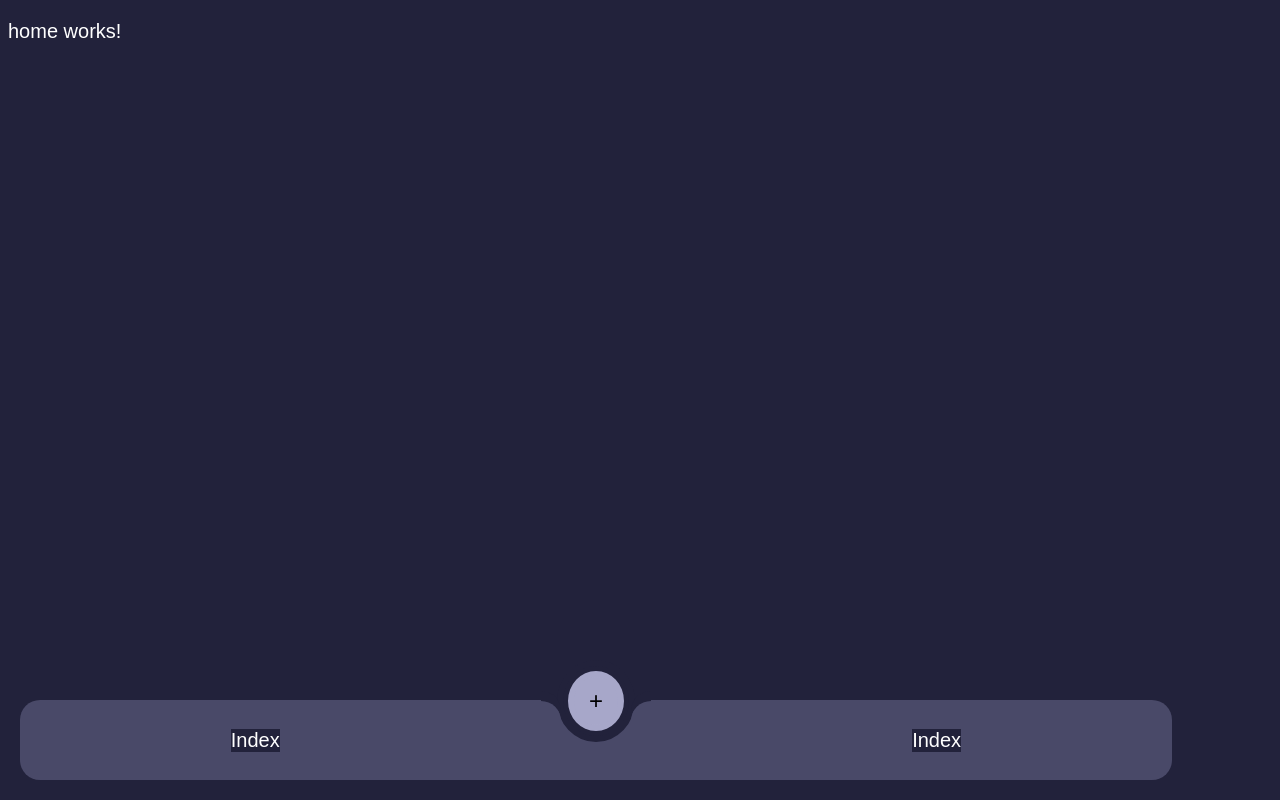
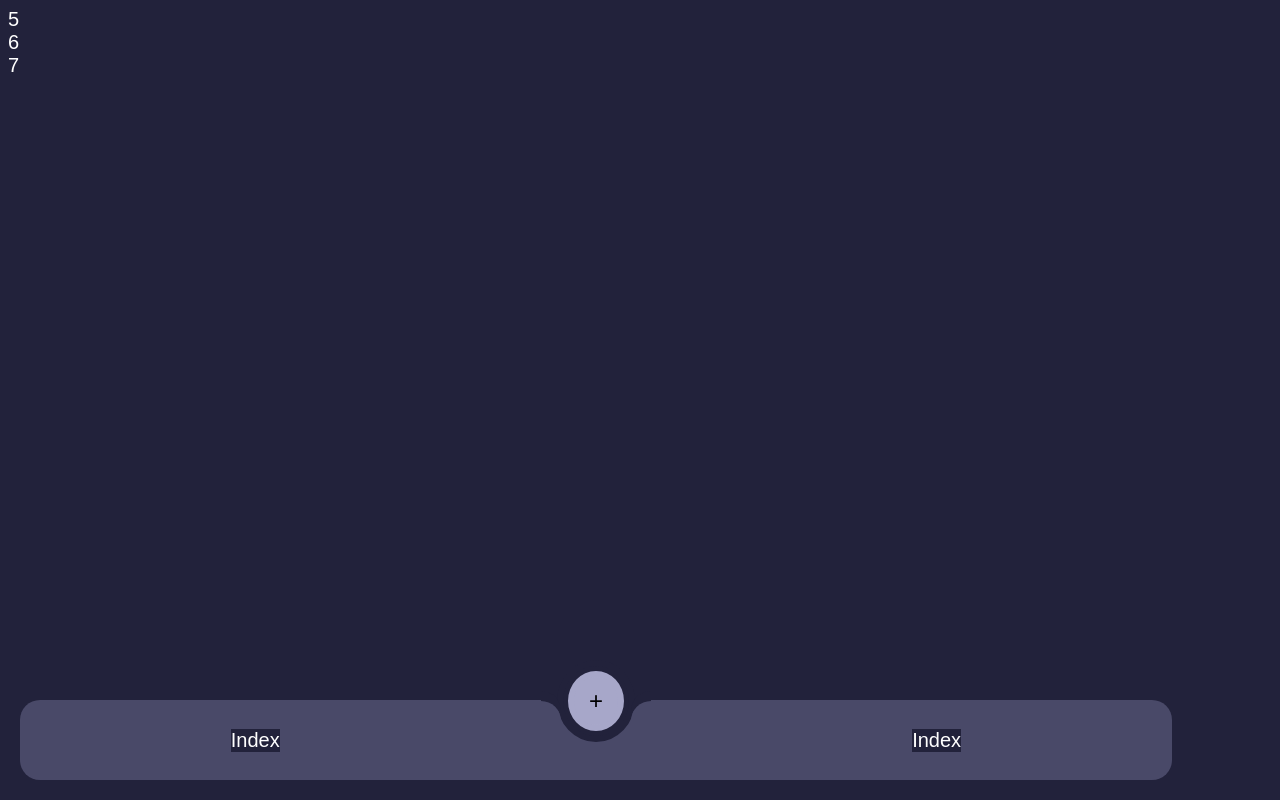
Before and after one commit to mohammadakradi/todo-webapp, an Angular app: page / in a window 1280 px wide. Built offline with nearby package versions, Linux system fonts and the light colour scheme.

Commit message:
timepicker component created

```diff
--- a/src/app/pages/home/home.component.html
+++ b/src/app/pages/home/home.component.html
@@ -1 +1 @@
-<p>home works!</p>
+<app-timepicker></app-timepicker>
--- a/src/app/pages/home/home.component.ts
+++ b/src/app/pages/home/home.component.ts
@@ -1,9 +1,12 @@
 import { Component } from '@angular/core';
+import { TimepickerComponent } from '../../shared/components/timepicker/timepicker.component';
 
 @Component({
   selector: 'app-home',
   standalone: true,
-  imports: [],
+  imports: [
+    TimepickerComponent
+  ],
   templateUrl: './home.component.html',
   styleUrl: './home.component.scss'
 })
--- /dev/null
+++ b/src/app/shared/components/timepicker/timepicker.component.html
@@ -0,0 +1,18 @@
+
+    <div>
+        @if (selectedHourIndex == 1){
+            {{hours[12]}}
+        } @else {
+            {{hours[selectedHourIndex - 1]}}
+        }
+    </div>
+    <div (change)="onChange($event)" (wheel)="changeHour($event)">
+        {{selectedHour}}
+    </div>
+    <div>
+        @if (selectedHourIndex == 12){
+            {{hours[1]}}
+        } @else {
+            {{hours[selectedHourIndex + 1]}}
+        }
+    </div>
--- /dev/null
+++ b/src/app/shared/components/timepicker/timepicker.component.scss
@@ -0,0 +1,14 @@
+.hour-display-container {
+  width: 100px;
+  height: 50px;
+  border: 1px solid #ccc;
+  display: flex;
+  justify-content: center;
+  align-items: center;
+  overflow: hidden;
+}
+
+.hour-display {
+  font-size: 24px;
+  user-select: none;
+}
--- /dev/null
+++ b/src/app/shared/components/timepicker/timepicker.component.ts
@@ -0,0 +1,29 @@
+import { Component, HostListener } from '@angular/core';
+
+@Component({
+  selector: 'app-timepicker',
+  standalone: true,
+  imports: [],
+  templateUrl: './timepicker.component.html',
+  styleUrl: './timepicker.component.scss'
+})
+export class TimepickerComponent {
+  hours: number[] = Array.from({ length: 12 }, (_, i) => i + 1);
+  selectedHour: number = 6;
+  selectedHourIndex: number = this.hours.indexOf(this.selectedHour)
+  @HostListener('wheel', ['event'])
+  changeHour(e: any) {
+    console.log(e)
+    if (this.selectedHour + e.deltaY < 1) {
+      this.selectedHour = 12
+    } else if (this.selectedHour + e.deltaY > 12) {
+      this.selectedHour = 1
+    } else {
+      this.selectedHour += e.deltaY
+    }
+    this.selectedHourIndex = this.hours.indexOf(this.selectedHour)
+  }
+  onChange(hour: any) {
+    console.log(hour)
+  }
+}
```
Also changed, not shown: 1 other file (tests, documents, lock files or other folders).
